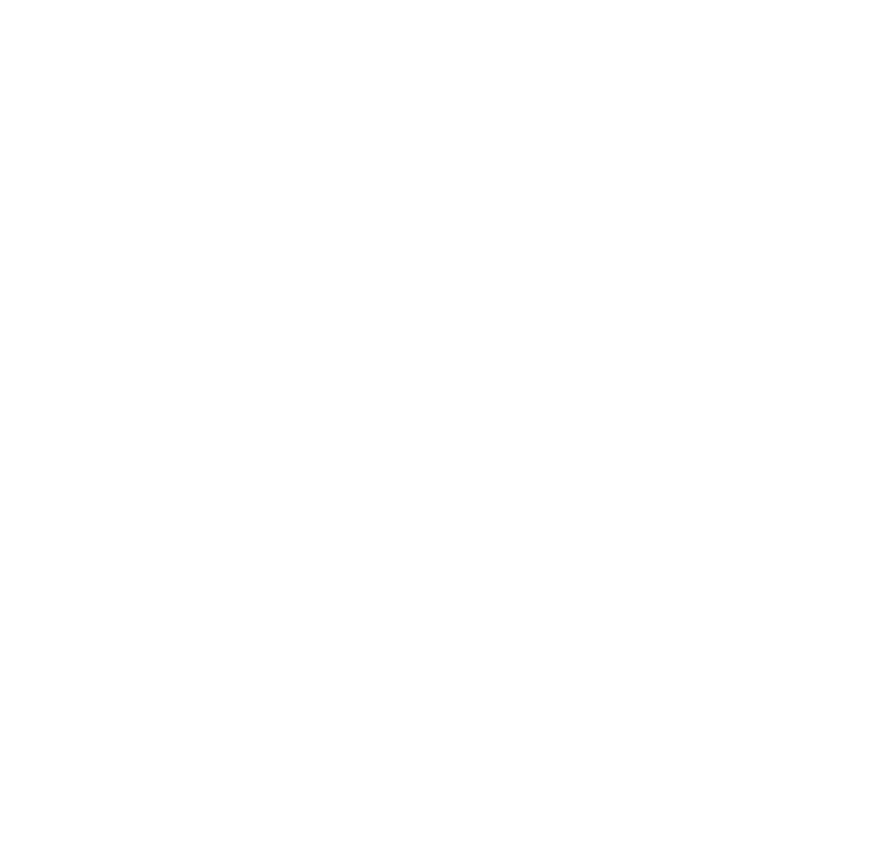
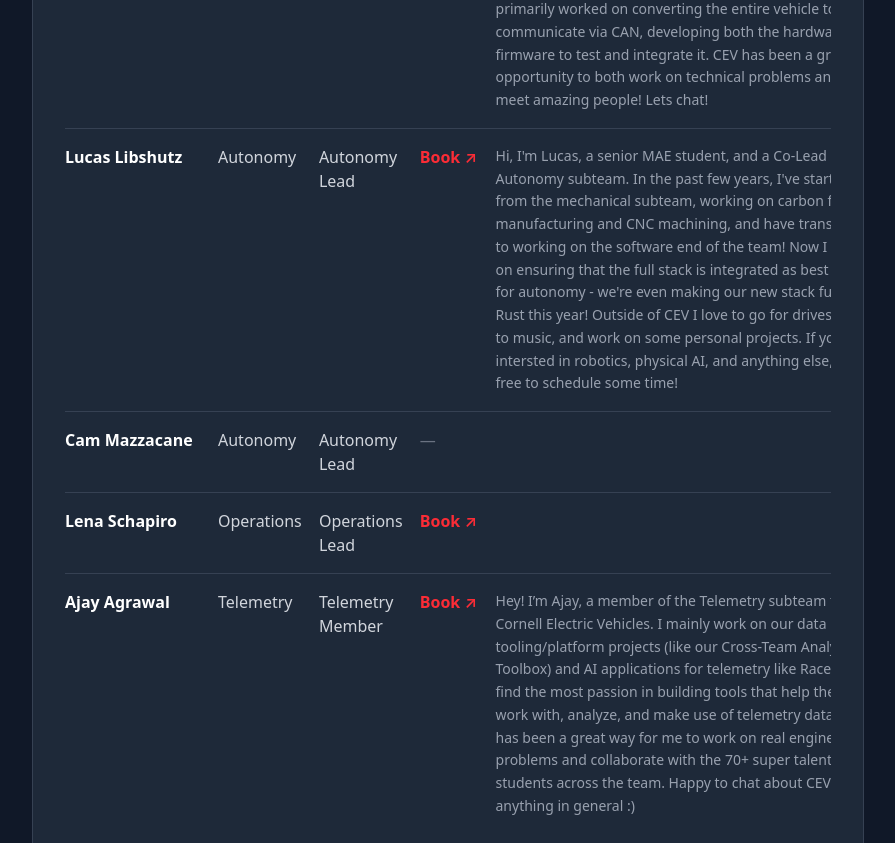
Before and after one commit to ChickenCoupe/ev-website, a Next.js app: page /apply in a window 1280 px wide. Shown: the part 3200-4043 px from the top of the page, without its empty margins (192-1087 px from the left). Before the commit the page ends 2908 px from the top, so only its background shows below. Built offline with nearby package versions, Linux system fonts and the light colour scheme.

Commit message:
added cofee chat stuff
also changed name to telemetry

```diff
--- a/src/app/apply/page.tsx
+++ b/src/app/apply/page.tsx
@@ -1,34 +1,44 @@
+import fs from 'fs'
+import path from 'path'
 import Link from 'next/link'
 import { Users, Code, Wrench, Zap, BarChart } from 'lucide-react'
 import Image from 'next/image';
 import Footer from '@/components/Footer'
+import { parseCsv } from '@/lib/csv'
 
 
 export default function Apply() {
+  const coffeeChats = parseCsv(fs.readFileSync(path.join(process.cwd(), 'src/data/coffee-chats.csv'), 'utf8'))
+
   const subteams = [
     {
       icon: <Wrench className="w-8 h-8" />,
       name: "Mechanical",
+      href: "/team/mechanical",
       description: "Engineer chassis, suspension, aerodynamics, and manufacture the vehicle"
     },
     {
       icon: <Zap className="w-8 h-8" />,
       name: "Electrical",
+      href: "/team/electrical",
       description: "Design power systems, motor controllers, and electronic circuits"
     },
     {
       icon: <Code className="w-8 h-8" />,
-      name: "Data A&A",
+      name: "Telemetry",
+      href: "/team/data-aa",
       description: "Develop telemetry visualization and capture software"
     },
     {
       icon: <BarChart className="w-8 h-8" />,
       name: "Autonomy",
+      href: "/team/autonomy",
       description: "Develop autonomous driving systems and vehicle control software"
     },
     {
       icon: <Users className="w-8 h-8" />,
       name: "Operations",
+      href: "/team/operations",
       description: "Manage partnerships, fundraising, marketing, and team operations"
     }
   ]
@@ -118,6 +128,48 @@
           <p className="text-lg text-gray-300 mb-8 text-center">For any questions about our team or updates on our endeavors and timelines, reach out to us at <a href="mailto:cornellev@cornell.edu" className="font-bold text-red-500">cornellev@cornell.edu</a>.</p>
         </div>
 
+        {/* Coffee Chats */}
+        <div className="mb-16 bg-gray-800 rounded-2xl border border-gray-700 p-8">
+          <h2 className="text-3xl font-bold text-white mb-6 text-center">Coffee Chats</h2>
+          <div className="overflow-x-auto">
+            <table className="w-full text-left">
+              <thead>
+                <tr className="text-gray-400 text-sm border-b border-gray-700">
+                  <th className="py-3 pr-4 font-medium">Name</th>
+                  <th className="py-3 pr-4 font-medium">Subteam</th>
+                  <th className="py-3 pr-4 font-medium">Role</th>
+                  <th className="py-3 pr-4 font-medium">Schedule</th>
+                  <th className="py-3 font-medium">Bio</th>
+                </tr>
+              </thead>
+              <tbody className="divide-y divide-gray-700">
+                {coffeeChats.map((chat) => (
+                  <tr key={chat.Name} className="align-top">
+                    <td className="py-4 pr-4 text-white font-semibold whitespace-nowrap">{chat.Name}</td>
+                    <td className="py-4 pr-4 text-gray-300 whitespace-nowrap">{chat.Subteam}</td>
+                    <td className="py-4 pr-4 text-gray-300">{chat.Role}</td>
+                    <td className="py-4 pr-4 whitespace-nowrap">
+                      {chat['Google Calendar Link'] ? (
+                        <a
+                          href={chat['Google Calendar Link']}
+                          target="_blank"
+                          rel="noopener noreferrer"
+                          className="text-red-500 hover:text-red-400 font-semibold"
+                        >
+                          Book ↗
+                        </a>
+                      ) : (
+                        <span className="text-gray-500">—</span>
+                      )}
+                    </td>
+                    <td className="py-4 text-sm text-gray-400 leading-relaxed min-w-[24rem]">{chat.Bio}</td>
+                  </tr>
+                ))}
+              </tbody>
+            </table>
+          </div>
+        </div>
+
         {/* Application Process */}
         <div className="bg-gray-800 rounded-2xl p-8 mb-16 border border-gray-700">
           <h2 className="text-3xl font-bold text-white mb-6 text-center">Application Process</h2>
@@ -151,13 +203,13 @@
           <h2 className="text-3xl font-bold text-white mb-8 text-center">Our Subteams</h2>
           <div className="grid md:grid-cols-2 lg:grid-cols-3 gap-6">
             {subteams.map((subteam) => (
-              <div key={subteam.name} className="bg-gray-800 rounded-xl p-6 hover:shadow-xl transition-shadow border border-gray-700">
+              <Link key={subteam.name} href={subteam.href} className="bg-gray-800 rounded-xl p-6 hover:shadow-xl transition-shadow border border-gray-700">
                 <div className="text-red-400 mb-4">
                   {subteam.icon}
                 </div>
                 <h3 className="text-xl font-bold text-white mb-3">{subteam.name}</h3>
                 <p className="text-gray-300">{subteam.description}</p>
-              </div>
+              </Link>
             ))}
           </div>
         </div>
--- a/src/app/team/data-aa/page.tsx
+++ b/src/app/team/data-aa/page.tsx
@@ -9,63 +9,63 @@
 const dataTeam= [
     {
         name: 'Daniel Sorokin',
-        position: 'Data A&A Lead',
+        position: 'Telemetry Lead',
         major: 'CS',
         year: '2027',
         image: '/team/daniel-sorokin.jpg'
     },
     {
         name: 'Ruth Taddesse',
-        position: 'Data A&A Lead',
+        position: 'Telemetry Lead',
         major: 'CS',
         year: '2027',
         image: '/team/ruth-taddesse.jpg'
     },
     {
         name: 'Mehdi Heydari',
-        position: 'Data A&A Member',
+        position: 'Telemetry Member',
         major: 'CS',
         year: '2026',
         image: '/team/mehdi-heydari.jpg'
     },
     {
         name: 'Amelia Zheng',
-        position: 'Data A&A Member',
+        position: 'Telemetry Member',
         major: 'CS',
         year: '2027',
         image: '/team/placeholder.svg'
     },
     {
         name: 'Rhea Agrawal',
-        position: 'Data A&A Member',
+        position: 'Telemetry Member',
         major: 'CS',
         year: '2028',
         image: '/team/rhea-agrawal.jpg'
     },
     {
         name: 'Ajay Parthibha',
-        position: 'Data A&A Member',
+        position: 'Telemetry Member',
         major: 'CS',
         year: '2028',
         image: '/team/ajay-parthibha.jpg'
     },
     {
         name: 'Julia Lau',
-        position: 'Data A&A Member',
+        position: 'Telemetry Member',
         major: 'CS',
         year: '2028',
         image: '/team/placeholder.svg'
     },
     {
         name: 'Jerry Ji',
-        position: 'Data A&A Member',
+        position: 'Telemetry Member',
         major: 'CS',
         year: '2028',
         image: '/team/jerry-ji.jpg'
     },
     {
         name: 'Katie Xiao',
-        position: 'Data A&A Member',
+        position: 'Telemetry Member',
         major: 'CS',
         year: '2028',
         image: '/team/katie-xiao.jpg'
@@ -109,7 +109,7 @@
                         className="flex items-center justify-center mb-6"
                     >
                         <Server className="w-12 h-12 mr-4" />
-                        <h1 className="text-4xl md:text-5xl font-bold">Data A&A Team</h1>
+                        <h1 className="text-4xl md:text-5xl font-bold">Telemetry Team</h1>
                     </motion.div>
                     <motion.p
                         initial={{ opacity:0, y:20 }}
@@ -117,7 +117,7 @@
                         transition={{ duration: 0.6, delay: 0.2 }}
                         className="text-xl text-red-100 max-w-3xl mx-auto"
                     >
-                        The Data Apps and Analytics (Data A&A) subteam uses web, mobile, and IoT technology to collect, analyze, and display data from vehicle testing. We&apos;re responsible for the high-frequency data collection, storage, and efficiency analysis required for data-driven engineering.
+                        The Telemetry subteam uses web, mobile, and IoT technology to collect, analyze, and display data from vehicle testing. We&apos;re responsible for the high-frequency data collection, storage, and efficiency analysis required for data-driven engineering.
                     </motion.p>
                 </div>
             </section>
--- a/src/app/team/leadership/page.tsx
+++ b/src/app/team/leadership/page.tsx
@@ -90,7 +90,7 @@
   },
   {
     name: 'Katie Xiao',
-    position: 'Data A&A Member',
+    position: 'Telemetry Member',
     major: 'CS',
     year: '2028',
     image: '/team/katie-xiao.jpg',
@@ -99,7 +99,7 @@
   },
   {
     name: 'Rhea Agrawal',
-    position: 'Data A&A Member',
+    position: 'Telemetry Member',
     major: 'CS',
     year: '2028',
     image: '/team/rhea-agrawal.jpg',
--- a/src/app/team/page.tsx
+++ b/src/app/team/page.tsx
@@ -27,7 +27,7 @@
     color: 'from-red-500 to-red-600',
   },
   {
-    name: 'Data A&A',
+    name: 'Telemetry',
     description: 'Analyze performance data and develop algorithms for optimization and insights.',
     icon: Database,
     href: '/team/data-aa',
--- /dev/null
+++ b/src/lib/csv.ts
@@ -0,0 +1,24 @@
+export function parseCsv(text: string): Record<string, string>[] {
+  const rows: string[][] = []
+  let row: string[] = []
+  let field = ''
+  let quoted = false
+
+  for (let i = 0; i < text.length; i++) {
+    const c = text[i]
+    if (quoted) {
+      if (c === '"' && text[i + 1] === '"') { field += '"'; i++ }
+      else if (c === '"') quoted = false
+      else field += c
+    } else if (c === '"') quoted = true
+    else if (c === ',') { row.push(field); field = '' }
+    else if (c === '\n' || c === '\r') {
+      if (c === '\r' && text[i + 1] === '\n') i++
+      row.push(field); rows.push(row); row = []; field = ''
+    } else field += c
+  }
+  if (field || row.length) { row.push(field); rows.push(row) }
+
+  const [header, ...body] = rows
+  return body.map((r) => Object.fromEntries(header.map((h, i) => [h, r[i] ?? ''])))
+}
```
Also changed, not shown: src/data/coffee-chats.csv (added).
